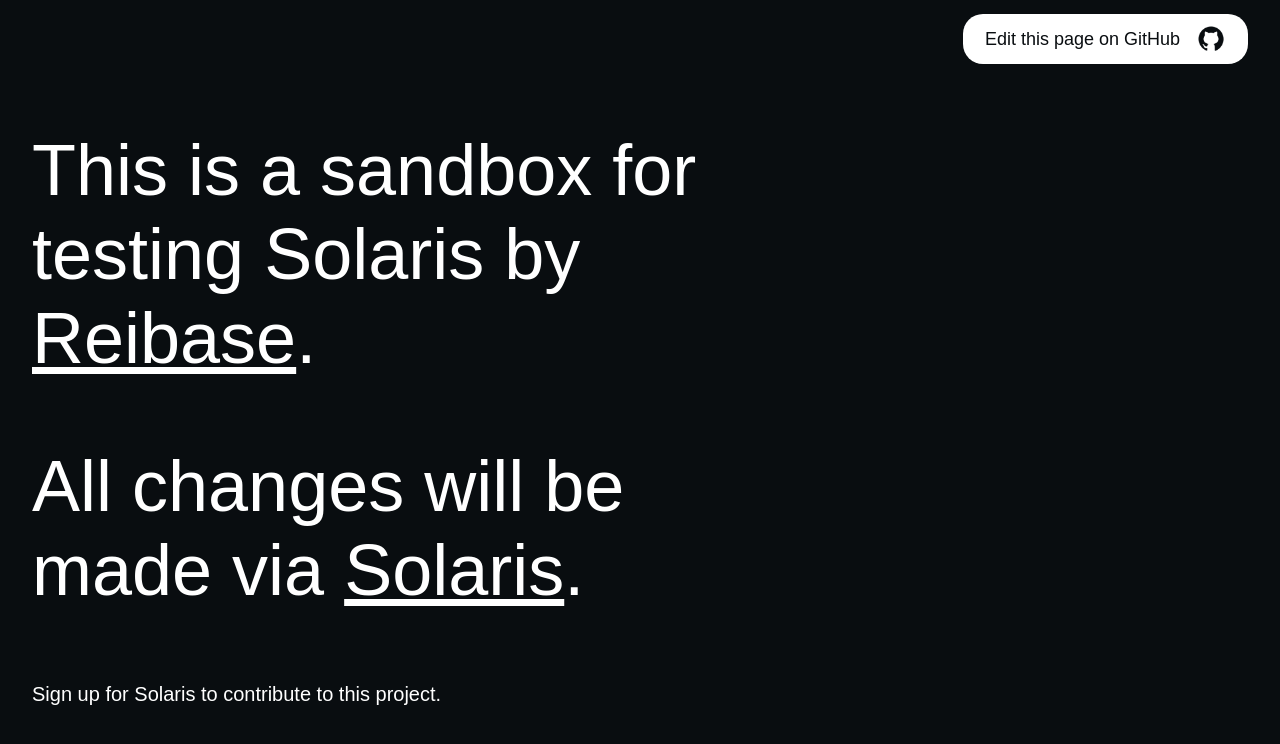
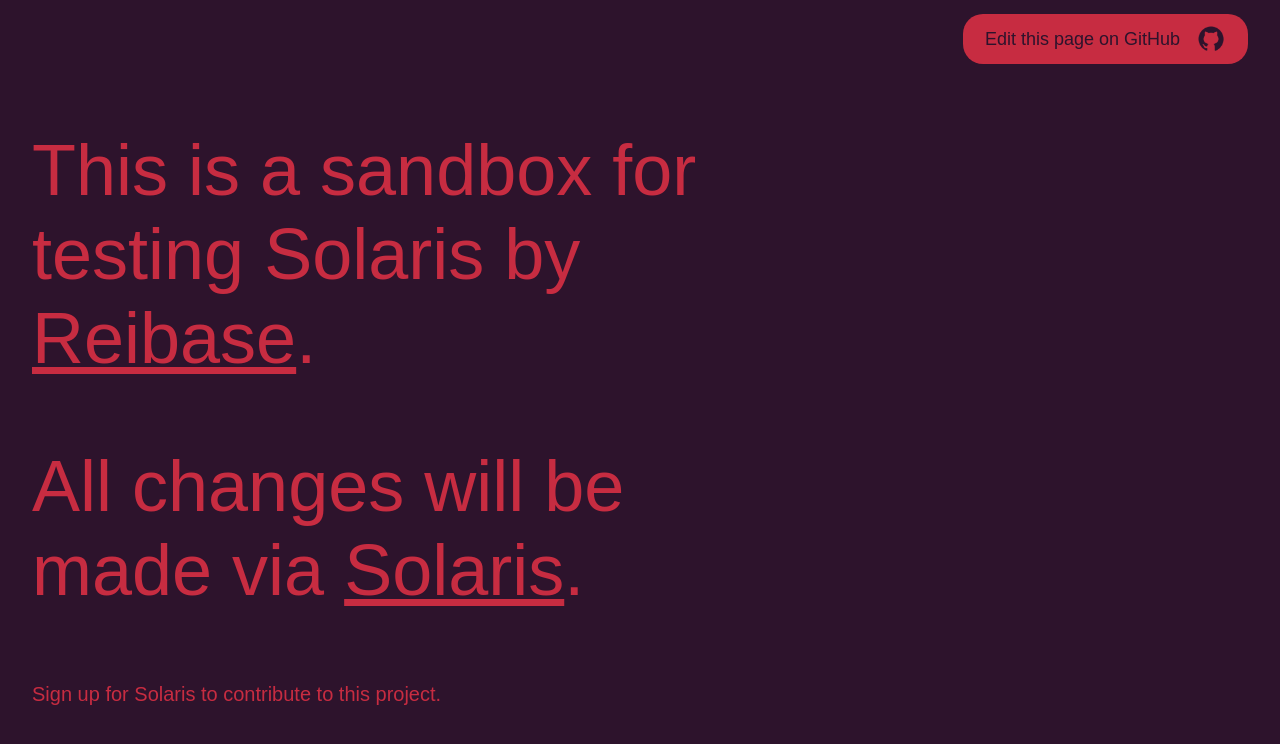
Before and after one commit to reibase/solaris-sandbox, a plain HTML site: page index.html in a window 1280 px wide. Drawn offline with Linux system fonts and the light colour scheme.

Commit message:
theme/burgundy

```diff
--- a/styles.css
+++ b/styles.css
@@ -4,8 +4,8 @@
 }
 
 :root {
-    --bg: #090D10;
-    --primary: #FFF;
+    --bg: #2D132C;
+    --primary: #C72C41;
 }
 
 body {
```
